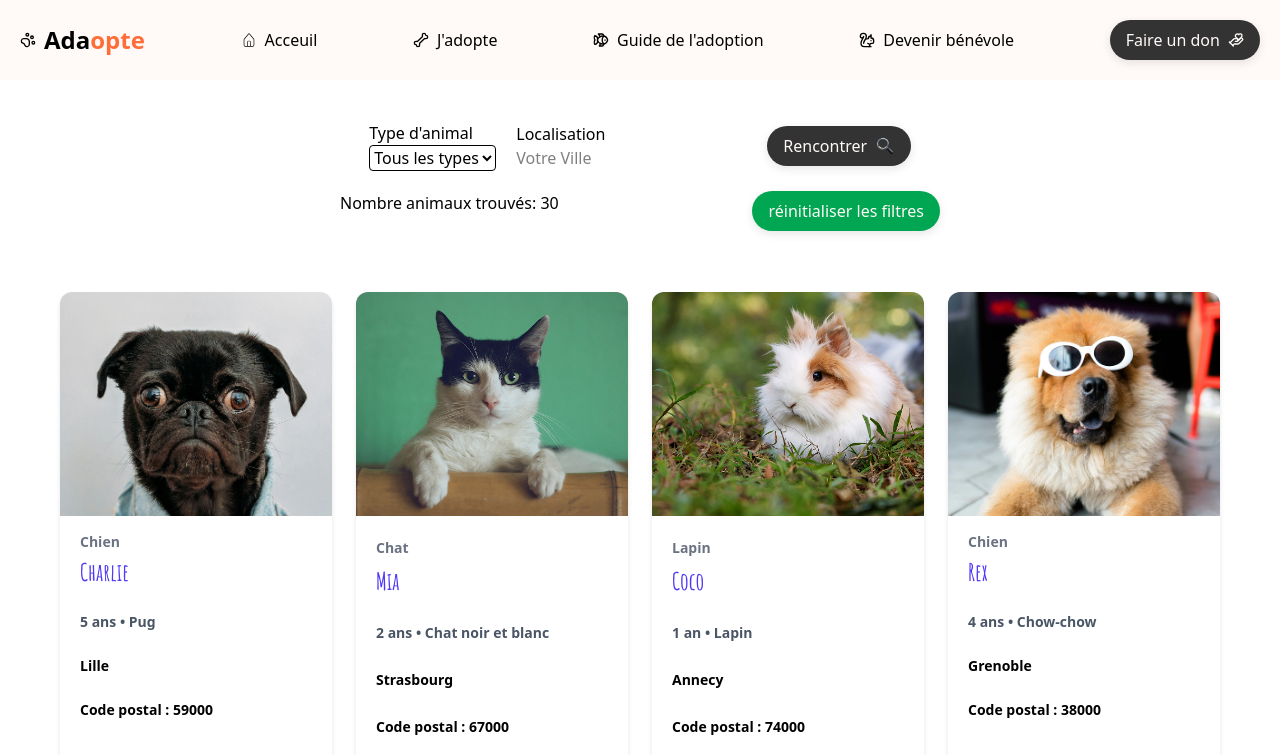
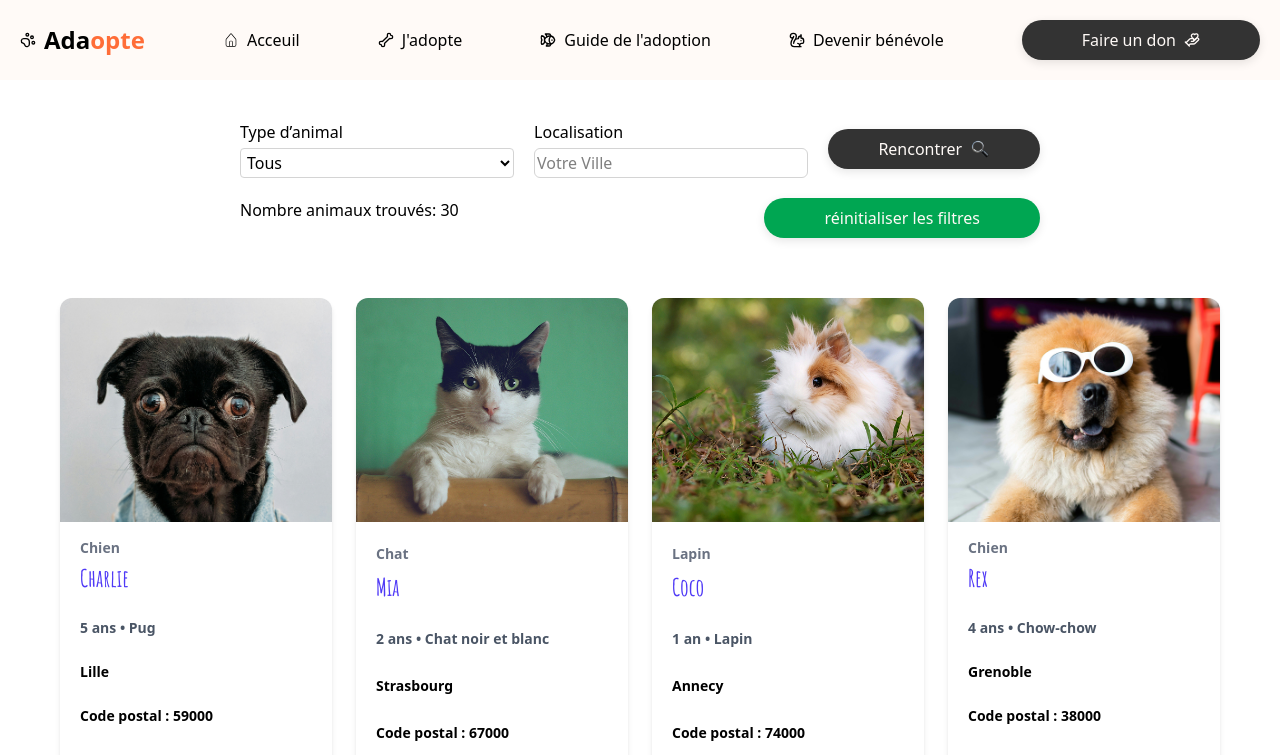
Before and after one commit to gaultierpatrice/adaopte, a React (Vite) app: page /listing in a window 1280 px wide. Shown: the top 755 px of the page. Built offline with nearby package versions, Linux system fonts and the light colour scheme.

Commit message:
fix: accessibility

```diff
--- a/index.html
+++ b/index.html
@@ -1,5 +1,5 @@
 <!DOCTYPE html>
-<html lang="en">
+<html lang="fr">
   <head>
     <meta charset="UTF-8" />
     <link rel="icon" type="image/svg+xml" href="/src/pictures/favicon.ico" />
@@ -11,6 +11,10 @@
       rel="stylesheet"
     />
     <meta name="viewport" content="width=device-width, initial-scale=1.0" />
+    <meta
+      name="description"
+      content="Adaopte: rencontrez les animaux les plus choupis de votre région"
+    />
     <title>adaopte</title>
   </head>
   <body>
--- a/src/components/AnimalFilter.tsx
+++ b/src/components/AnimalFilter.tsx
@@ -37,14 +37,14 @@ export default function AnimalFilter({
   const animalTypes = Array.from(new Set(animals.map((animal) => animal.type)));
 
   return (
-    <div className="flex flex-col justify-center min-h-28 w-[600px]">
-      <div className="flex flex-row items-center justify-center gap-5">
+    <div className="flex flex-col justify-around min-h-28 w-[800px]">
+      <div className="flex flex-row items-center justify-between gap-5">
         <TypeFilter
           options={animalTypes}
           value={selectedType}
           onChange={setSelectedType}
         />
-        <div>
+        <div className="w-full">
           {/* Search Input */}
           <h2>Localisation</h2>
           <input
@@ -52,12 +52,16 @@ export default function AnimalFilter({
             placeholder="Votre Ville"
             value={search}
             onChange={(e) => setSearch(e.target.value)}
-            className="w-full"
+            className="w-full border border-neutral-300 rounded rounded-md mt-1 p-0.5"
           />
         </div>
         <Button className="gap-2 hover:cursor-pointer" onClick={handleSearch}>
           Rencontrer
-          <img src="src/pictures/loupe.png" className="max-h-5" />
+          <img
+            src="src/pictures/loupe.png"
+            alt="magnifying glass"
+            className="max-h-5"
+          />
         </Button>
       </div>
       {showOptions && (
--- a/src/components/Button.tsx
+++ b/src/components/Button.tsx
@@ -35,7 +35,7 @@ export default function Button({
       className={`
         inline-flex items-center justify-center
         rounded-3xl font-medium transition-colors
-        focus:outline-none focus:ring-2 focus:ring-offset-2
+        focus:outline-none focus:ring-2 focus:ring-offset-2 px-15 py-2
         ${variantClasses[variant]}
         ${sizeClasses[size]}
         ${className}
--- a/src/components/Footer.tsx
+++ b/src/components/Footer.tsx
@@ -16,24 +16,28 @@ export default function Footer() {
             </p>
             <div className="flex flex-row gap-4 mt-5">
               <a
+                aria-label="link to facebook"
                 href="#"
                 className="flex items-center justify-center h-5 w-5 bg-neutral-700 rounded-full"
               >
                 <LuFacebook />
               </a>
               <a
+                aria-label="link to instagram"
                 href="#"
                 className="flex items-center justify-center h-5 w-5 bg-neutral-700 rounded-full"
               >
                 <FaInstagram />
               </a>
               <a
+                aria-label="link to linkedin"
                 href="#"
                 className="flex items-center justify-center h-5 w-5 bg-neutral-700 rounded-full"
               >
                 <SlSocialLinkedin />
               </a>
               <a
+                aria-label="link to twitch"
                 href="#"
                 className="flex items-center justify-center h-5 w-5 bg-neutral-700 rounded-full"
               >
--- a/src/components/TypeFilter.tsx
+++ b/src/components/TypeFilter.tsx
@@ -10,14 +10,18 @@ export default function TypeFilter({
   onChange,
 }: TypeFilterProps) {
   return (
-    <div className="flex flex-col">
-      <h2>Type d'animal</h2>
+    <div className="flex flex-col w-full">
+      <label htmlFor="animal-type">Type d’animal</label>
       <select
+        id="animal-type"
+        name="animalType"
         value={value}
         onChange={(e) => onChange(e.target.value)}
-        className="border rounded w-full"
+        className="border border-neutral-300 rounded w-full mt-1 p-0.5"
       >
-        <option value="">Tous les types</option>
+        <option value="" label="Tous">
+          Types
+        </option>
 
         {options.map((type) => (
           <option key={type} value={type}>
```
Also changed, not shown: robots.txt (added).
